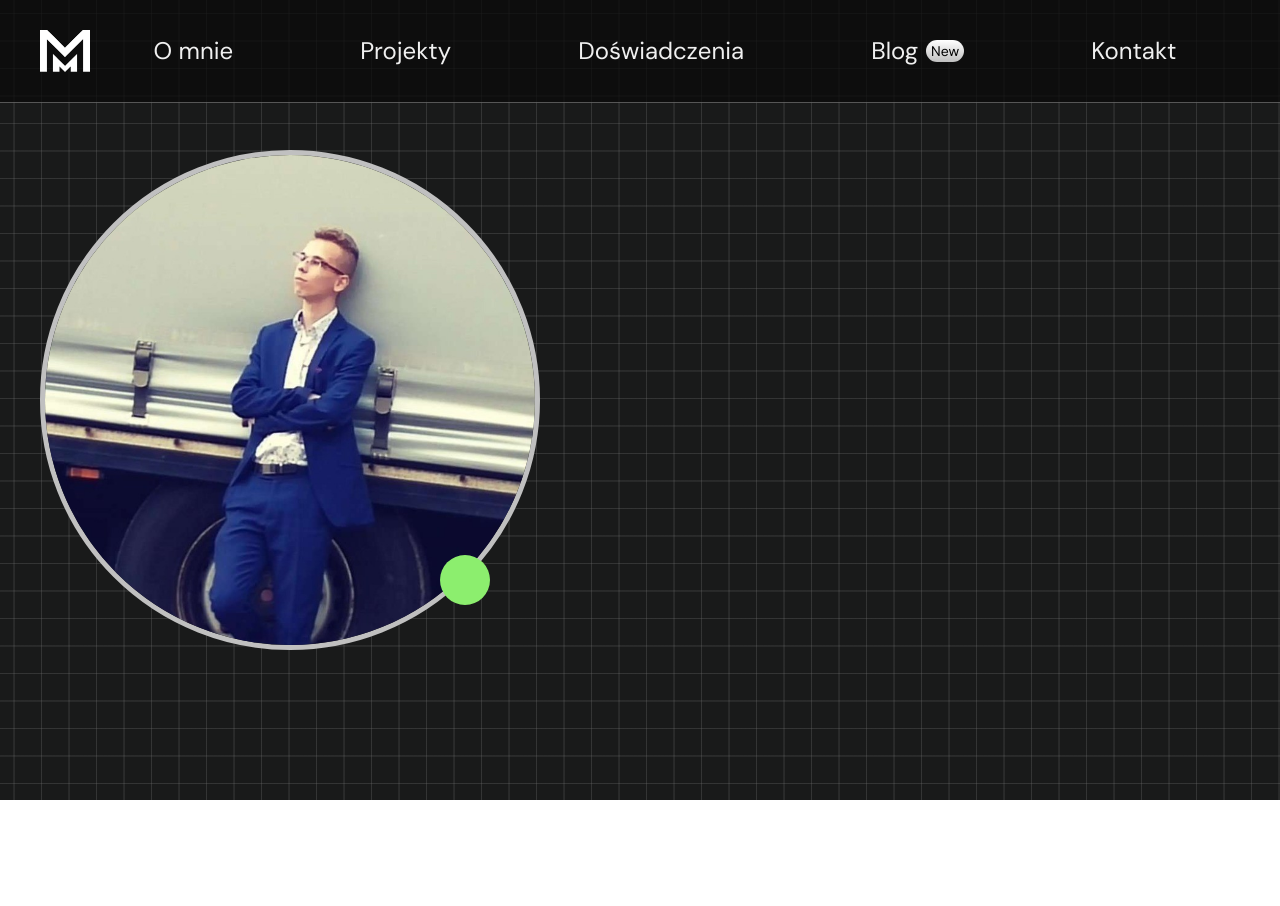
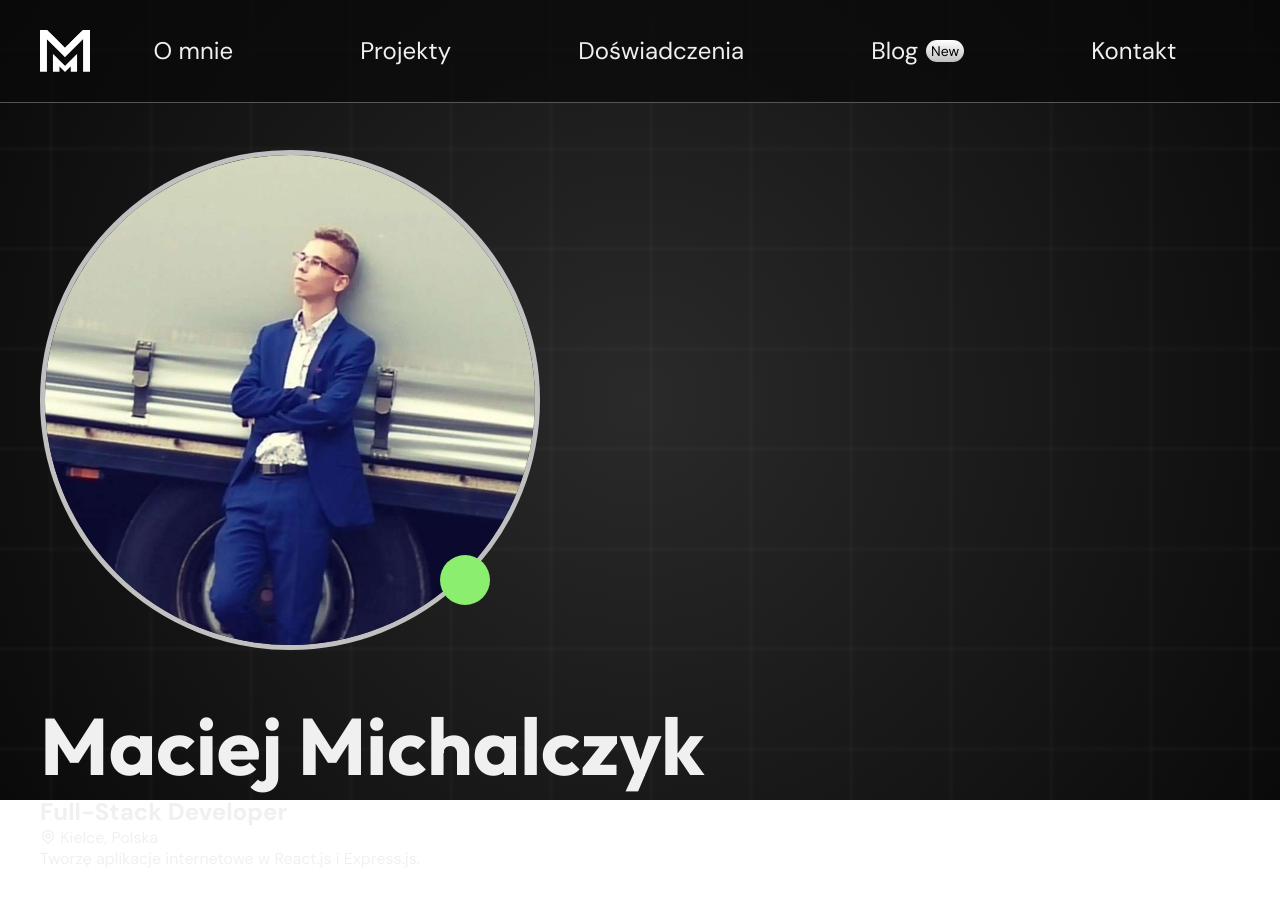
Before and after one commit to MaciejMi/portfolio, a React (Vite) app: page / in a window 1280 px wide. Shown: the top 906 px of the page. Before the commit the page ends 805 px from the top, so only its background shows below. Built offline with nearby package versions, Linux system fonts and the light colour scheme.

Commit message:
add header content and fix background

```diff
--- a/src/assets/header.scss
+++ b/src/assets/header.scss
@@ -1,5 +1,13 @@
 .header {
 	padding: 150px 40px;
 	.wrapper {
+		display: flex;
+		flex-direction: column;
+		gap: 40px;
+	}
+
+	h1 {
+		font-family: 'Outfit', sans-serif;
+		font-size: 8rem;
 	}
 }
--- a/src/assets/main.scss
+++ b/src/assets/main.scss
@@ -22,11 +22,10 @@ body {
 	max-width: 1440px;
 	margin: 0 auto;
 }
-
 .container {
 	width: 100%;
 	height: 100vh;
-	--color: rgba(114, 114, 114, 0.3);
+	--color: rgba(160, 160, 160, 0.03); /* mniej widoczna kratka */
 	background-color: #191a1a;
 	background-image: linear-gradient(
 			0deg,
@@ -51,6 +50,9 @@ body {
 			var(--color) 76%,
 			transparent 77%,
 			transparent
-		);
-	background-size: 55px 55px;
+		),
+		radial-gradient(circle, #2a2a2a 0%, #0a0a0a 100%);
+	background-size: 200px 200px, 200px 200px, 100% 100%;
+	background-position: 0 0, 0 0, center;
+	background-repeat: repeat, repeat, no-repeat;
 }
--- a/src/components/Header.jsx
+++ b/src/components/Header.jsx
@@ -12,6 +12,16 @@ const Header = () => {
 					alt="Maciej w niebieskim garniturze oparty o naczepę ciężarówki, z założonymi rękami i wyprostowaną postawą, patrzący w dal "
 					isOnline={true}
 				/>
+				<div className="header__content">
+					<h1>Maciej Michalczyk</h1>
+					<h2>Full-Stack Developer</h2>
+					<p>
+						<i class="ti ti-map-pin"></i> Kielce, Polska
+					</p>
+					<p>
+						Tworzę <span>aplikacje internetowe</span> w <span>React.js</span> i <span>Express.js</span>.
+					</p>
+				</div>
 			</div>
 		</header>
 	)
```
